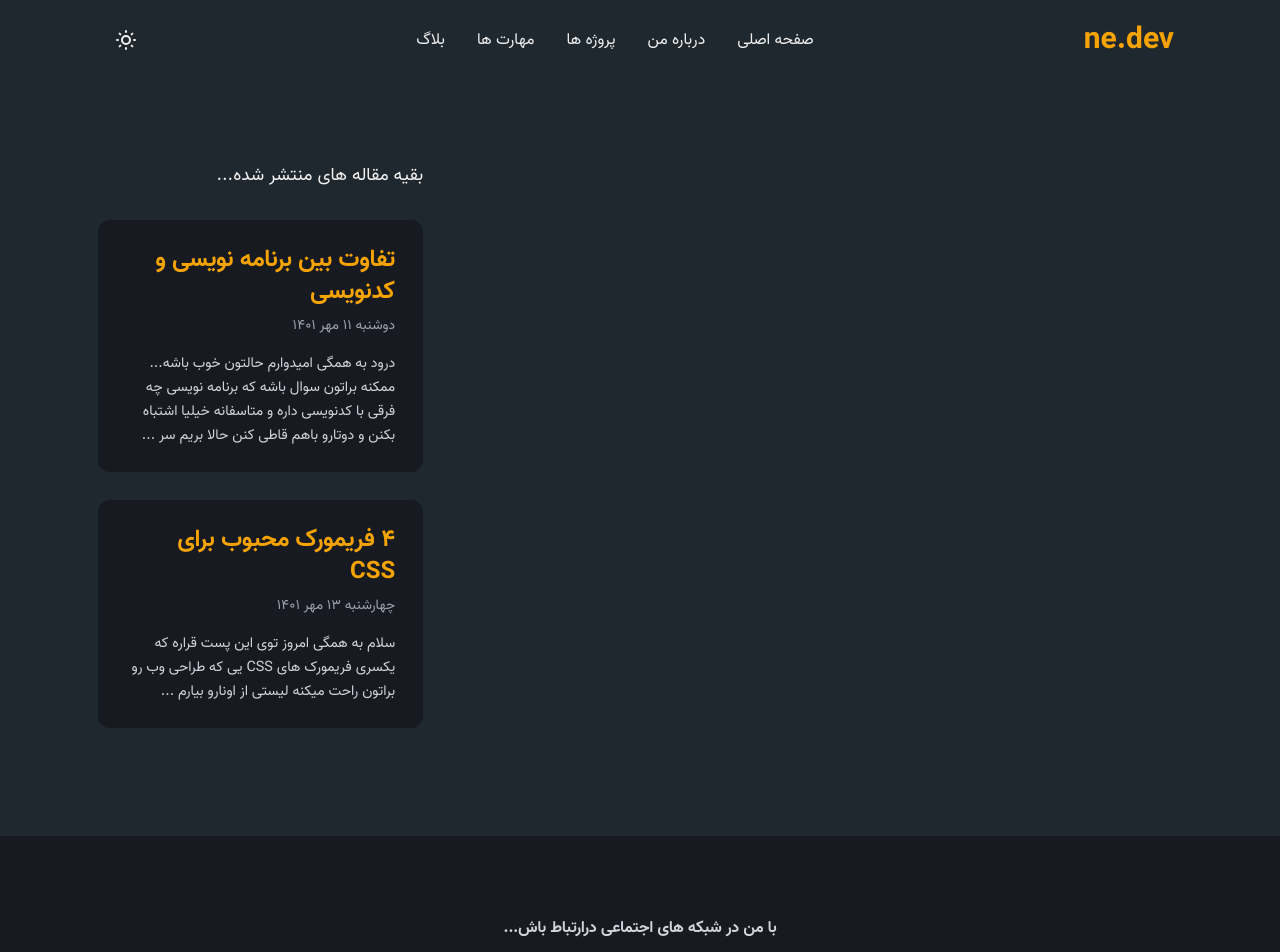
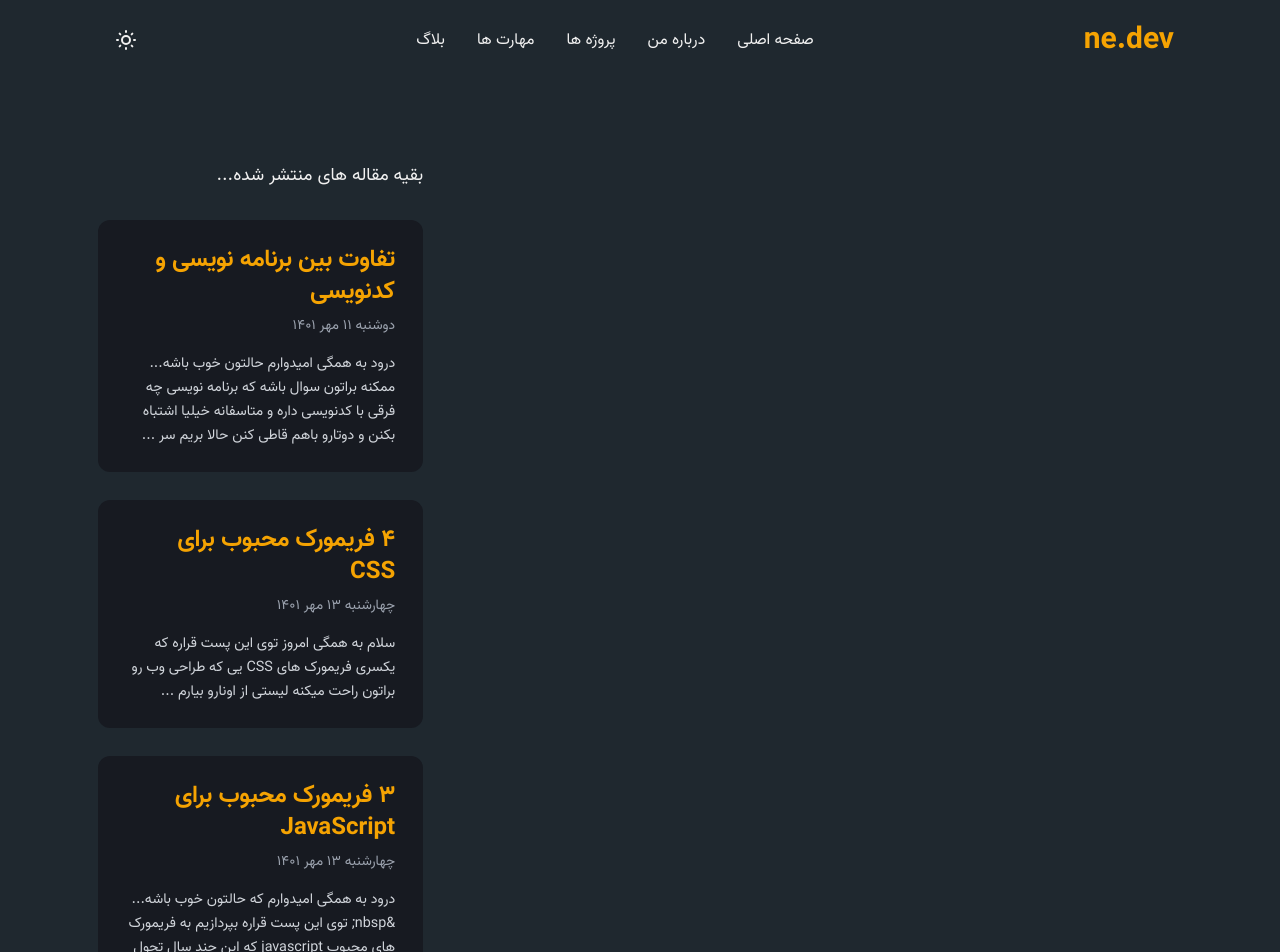
Before and after one commit to nafasebra/nafasebra-portfolio, a Next.js app: page /Blog in a window 1280 px wide. Shown: the top 952 px of the page. Built offline with nearby package versions, Linux system fonts and the light colour scheme.

Commit message:
Add Item to blog json file

```diff
--- a/src/data/post.ts
+++ b/src/data/post.ts
@@ -50,5 +50,35 @@ export const Posts: PostType[] = [
             <p dir="rtl">یو آی کیت یکی از پر استفاده&zwnj;ترین ابزارها برای توسعه&zwnj;ی اپ&zwnj;های iOS است. این Framework کامپوننت&zwnj;های اصلی مانند دکمه&zwnj;، لیبل، جدول و ... را در خود جای داده است. می&zwnj;توان گفت که UIKit آینده&zwnj;ی توسعه&zwnj;ی اپ&zwnj; پلتفرم&zwnj;های اپل را در درست خواهد داشت.</p>
             <p>&nbsp;</p>
         `,
+    }, {
+        id: 3,
+        title: '3 فریمورک محبوب برای JavaScript',
+        date: 'چهارشنبه 13 مهر 1401',
+        body: `
+            <p dir="rtl">درود به همگی امیدوارم که حالتون خوب باشه...</p>
+            <p dir="rtl">&nbsp;</p>
+            <p dir="rtl">توی این پست قراره بپردازیم به فریمورک های محبوب javascript که این چند سال تحول بزرگی توی صنعت برنامه نویسی وبسایت ها به وجود اوردند</p>
+            <p dir="rtl">بریم سراغ معرفی اونا:</p>
+            <p dir="rtl">&nbsp;</p>
+            <p dir="rtl">&nbsp;</p>
+            <p dir="rtl"><strong><span style="font-size:20px">1 - ReactJS</span></strong></p>
+            <p dir="rtl">چه چیزی باعث شده است که رابط کاربری فیسبوک و اینستاگرام تا این اندازه قدرتمند باشند؟ React.js به عنوان فریم ورک جاوا اسکریپت این امکان را برای فیسبوک و اینستاگرام فراهم آورده که رابط کاربری بسیار قدرتمندی داشته باشند. این موضوع به ما نشان می دهد که با استفاده از React.js می توانیم اپلیکیشن های بسیار قدرتمند در مقیاس های بسیار بزرگی را طراحی و راه اندازی کنیم.</p>
+            <p dir="rtl">React.js اولین بار در سال 2013 تحت لیسانس BSD و بصورت منبع باز انتشار پیدا کرد. انجمن های بحث و گفتگو و پشتیبانی از این فریم ورک به سرعت رشد کرد به طوری که می توان گفت رشد استفاده از این فریم ورک سریعتر از تمام فریم ورک های دیگر از زمان پیدایش آنها بوده است. امروزه کاربران می توانند با صرف زمانی اندک از منابع و آموزش های پیرامون React و همچنین کتابخانه های آن بهره مند شوند و به سرعت از آنها استفاده نمایند.</p>
+            <p dir="rtl">ReactJS در رندر کردن رابط های کاربری پیچیده با عملکرد بالا در مقایسه با دیگر فریم ورک ها بهترین عملکرد را دارا می باشد. چارچوب اصلی در پشت ساختار React از مفاهیم DOM مجازی استخراج شده است. ReactJS از یک DOM مجازی بهره گیری می نماید بطوری که می تواند هم در سمت سرور و هم در سمت کلاینت رندر شود و بین عقب و جلو ارتباط برقرار نماید.هنگامی که دستکاری داده ها دینامیک و پیچیده می شود، نحوه ی عملکرد در دستکاری های DOM سمت کلاینت فشرده می گردد.</p>
+            <p dir="rtl">یکی دیگر از مزیت های بزرگ react این است که می توان از قطعات واکنشی (reactive components) مجددا استفاده نمود. کتابخانه های قطعات react در سراسر برنامه می توانند تولید شوند و مورد استفاده قرار گیرند و در دسترس عموم قرار داده شوند.</p>
+            <p dir="rtl">&nbsp;</p>
+            <p dir="rtl"><strong><span style="font-size:20px">2 - VueJS</span></strong></p>
+            <p dir="rtl">Vue.Js در سال 2014 به عنوان یک فریم ورک منبع باز جاوا اسکریپت تحت لیسانس MIT منتشر شد. VueJs یک فریم ورک نسبتا جدید می باشد و جاذبه ی زیادی در میان انجمن های کدنویسی داشته است. VueJs با الگوی طراحی MVVM کار می کند و از یک API ساده برخوردار می باشد. VueJs در به حداقل رسانی کدها بصورت افراطی عمل کرده است که این موضوع به شما اجازه می دهد از ماژول های انتخابی خودتان بسته به نیاز پروژه بهره گیری نمایید.</p>
+            <p dir="rtl">Vue با الهام از فریم ورک های AngularJS، ReactiveJs، knockoutJS و RivetsJS تولید شده و مدل و view را با اتصال داده ی دو طرفه به روز می نماید. اگر چه اکنون Vue قابلیت رقابت با فریم ورک هایی همچون Angular و Ember را ندارد اما از پتانسیل خوبی برای تبدیل شدن به یکی از قدرتمند ترین فریم ورک های جاوا اسکریپت برخوردار است و احتمالا در آینده جای خود را در این بازار باز خواهد کرد. این فریم ورک از زمانی که انتشار پیدا کرده است به طور مرتب توسط سازندگانش به روز می شود و از این لحاظ وضعیت بسیار مناسبی در مقایسه با دیگر فریم ورک ها دارد.</p>
+            <p dir="rtl">&nbsp;</p>
+            <p dir="rtl"><strong><span style="font-size:20px">3 - AngularJS</span></strong></p>
+            <p dir="rtl">Angular.js یکی از محصولات گوگل است که به نوعی می توان آن را پدر فریم ورک های دیگر جاوا اسکریپت نامید. این فریم ورک اولین بار در سال 2009 منتشر شد و به عنوان یک فریم ورک منبع باز در تحت لیسانس MIT در اختیار عموم قرار گرفت. از آن تاریخ تا کنون رشد این فریم ورک فراتر از تصور بوده است. فریم ورک Angular.js در حال حاضر بزرگترین انجمن کدنویسان را دارا می باشد و توسعه دهندگان وب برای تولید اپلیکیشن های صفحات وب بیشتر از این فریم ورک بهره می گیرند.</p>
+            <p dir="rtl">فریم ورک AngularJS با اضافه کردن ویژگی های مورد نیاز برای تولید نماهای (view) دینامیک قدرتی فوق العاده به HTML داده است. این فریم ورک با توجه به دستورات موجود درون آن ویژگی های HTML را گسترش داده است. گسترش ویژگی های HTML با استفاده از AngularJS بسیار ساده است. شما می توانید از دستورالعمل استاندارد AngularJS استفاده نمایید و یا بصورت سفارشی (custom) از آن بهره گیری کنید.</p>
+            <p dir="rtl">هنگامی که کامپایلر Angular اقدام به کامپایل و رندر کردن HTML بر روی رابط کاربری می نماید، در DOM دستکاری هایی صورت می گیرد و تمامی ویژگی های دستوری مورد نظر به آن اضافه می شود. البته این مورد تنها یکی از جنبه هایی است که AngularJS بوسیله ی آن می تواند برنامه های وب را توانمند تر کند.</p>
+            <p dir="rtl">هنگامی که کاربر با رابط کاربری تعامل می کند و یک ورودی فراهم می نماید، مدل و نمایش (view) آن با هم هماهنگ می شوند. همچنین منطق مدل به اجرا در می آید و DOM به روز می شود. حالت بر عکس این موضوع هم اتفاق می افتد به طوری که اگر مدل به روز شود، view نیز دوباره رندر می گردد. این موضوع می تواند توسعه دهندگان وب را از کدنویسی های سخت برای دستکاری DOM خلاص کند.</p>
+            <p dir="rtl">اگرچه فریم ورکی با نام ReactJS که به تازگی منتشر شده است به نظر رقیبی برای AngularJs به حساب می آید اما AngularJs همچنان بازار را در اختیار دارد و همراه با افزایش تقاضاها در حال رشد می باشد. دلیل اصلی رشد پیاپی AngularJs بهبود های پی در پی و پیشرفت های آن در نسخه های جدید منتشر شده می باشد.</p>
+            <p dir="rtl">&nbsp;</p>
+            <p dir="rtl">منبع از&nbsp;<a href="https://virgool.io/JavaScript8/%D9%85%D8%B9%D8%B1%D9%81%DB%8C-8-%D9%85%D9%88%D8%B1%D8%AF-%D8%A7%D8%B2-%D8%A8%D8%B1%D8%AA%D8%B1%DB%8C%D9%86-%D9%81%D8%B1%DB%8C%D9%85-%D9%88%D8%B1%DA%A9-%D9%87%D8%A7%DB%8C-%D8%AC%D8%A7%D9%88%D8%A7-%D8%A7%D8%B3%DA%A9%D8%B1%DB%8C%D9%BE%D8%AA-p1nvywoef6pa">ویرگول</a></p>
+        `,
     },
 ]
```
